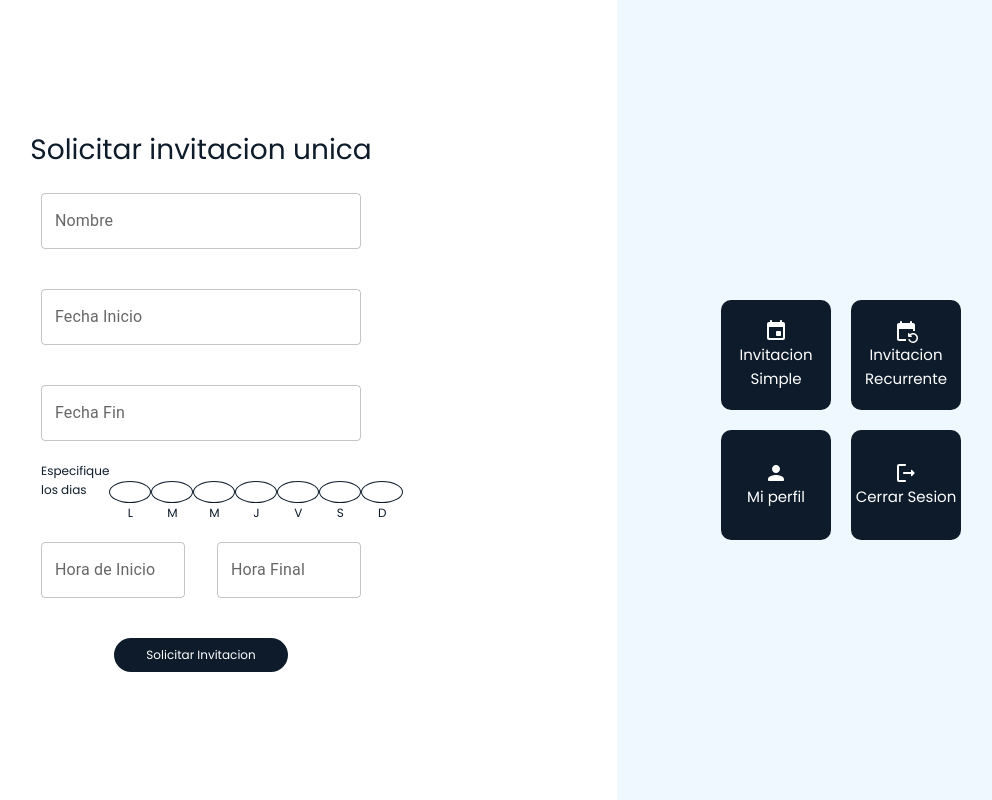
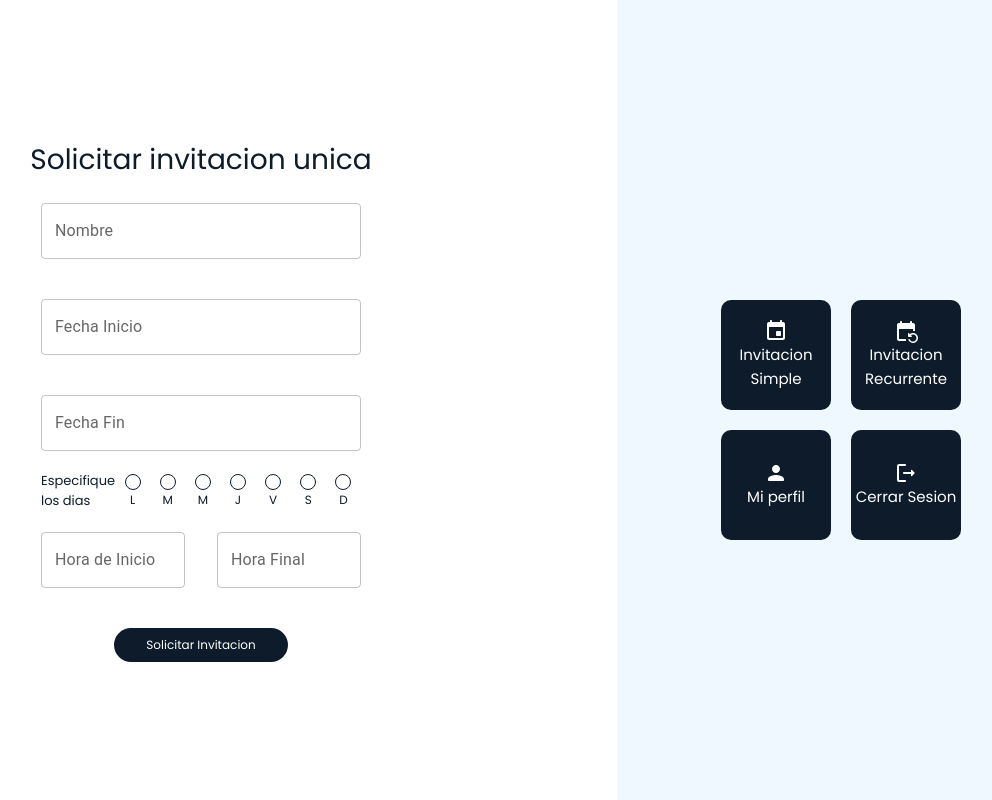
Before and after one commit to LeeMichael24/N-Capas-Proyecto-Final, a React (Vite) app in the folder Cliente/colonia_hlvs/: page /invitacion-recurrente in a window 1280 px wide. Shown: the whole page, without its empty margins (215-1207 px from the left). Built offline with nearby package versions, Linux system fonts and the light colour scheme.

Commit message:
Fix: Someone bad styles ruining mine

```diff
--- a/Cliente/colonia_hlvs/src/components/buttons/dayButton/dayButton.css
+++ b/Cliente/colonia_hlvs/src/components/buttons/dayButton/dayButton.css
@@ -18,4 +18,6 @@
     border-radius: 100%;
     font-size: 1.5vh;
     cursor: pointer;
+    margin: 0;
+    padding: 0%;
 }
--- a/Cliente/colonia_hlvs/src/screens/resident/invitations/Invitation.css
+++ b/Cliente/colonia_hlvs/src/screens/resident/invitations/Invitation.css
@@ -25,6 +25,9 @@
         flex-direction: row;
         width: 40vh;
 
+        .days_helper{
+            font-size:small;
+        }
     }
 
 }
--- a/Cliente/colonia_hlvs/src/screens/resident/invitations/recurrentInvitation.jsx
+++ b/Cliente/colonia_hlvs/src/screens/resident/invitations/recurrentInvitation.jsx
@@ -49,7 +49,7 @@ function RecurrntInvitation() {
                     <DatePicker className='longText input' label='Fecha Fin'/>
                 </LocalizationProvider>
                 <div className='days'>
-                    <p>Especifique los dias</p>
+                    <p className='days_helper'>Especifique los dias</p>
                     <DayButton text={'L'}/>
                     <DayButton text={'M'}/>
                     <DayButton text={'M'}/>
```
